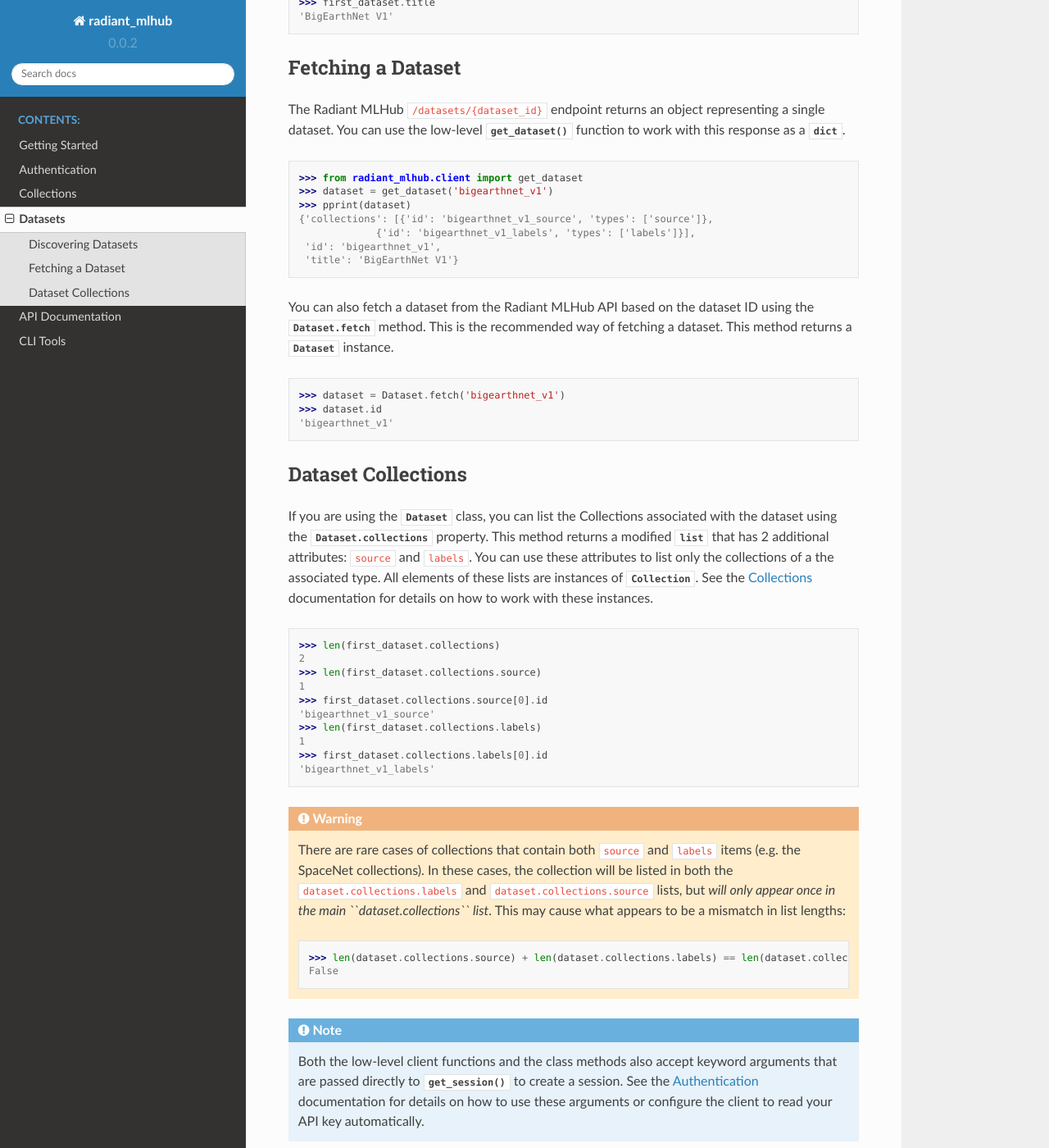
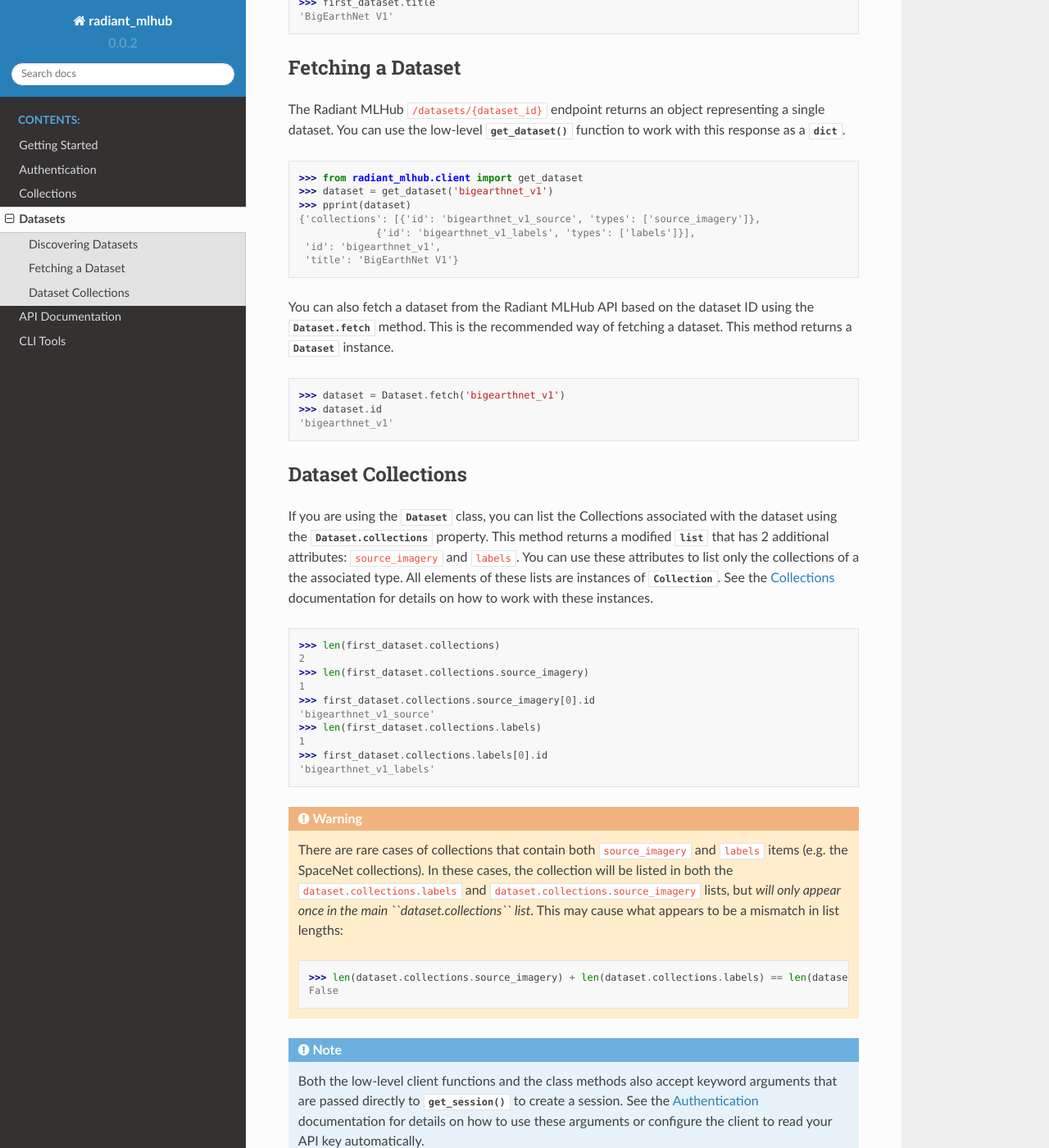
Before and after one commit to radiantearth/radiant-mlhub, a Sphinx documentation site: the page built from docs/source/datasets.rst, in a window 1280 px wide and 1400 px high, scrolled down 1183 px. Shown: the whole window at 82% size. Built offline with Sphinx 7.4.7 and the Read the Docs theme 2.0.0, drawn with Linux system fonts in a browser that asks for light colours; some of the changed text lies outside the part shown.

Commit message:
source -> source_imagery for collection types

```diff
--- a/docs/source/datasets.rst
+++ b/docs/source/datasets.rst
@@ -33,7 +33,7 @@ can use the low-level :func:`~radiant_mlhub.client.list_datasets` function to wo
     >>> datasets = list_datasets()
     >>> first_dataset = next(datasets)
     >>> pprint(first_dataset)
-    {'collections': [{'id': 'bigearthnet_v1_source', 'types': ['source']},
+    {'collections': [{'id': 'bigearthnet_v1_source', 'types': ['source_imagery']},
                  {'id': 'bigearthnet_v1_labels', 'types': ['labels']}],
      'id': 'bigearthnet_v1',
      'title': 'BigEarthNet V1'}
@@ -62,7 +62,7 @@ The Radiant MLHub ``/datasets/{dataset_id}`` endpoint returns an object represen
     >>> from radiant_mlhub.client import get_dataset
     >>> dataset = get_dataset('bigearthnet_v1')
     >>> pprint(dataset)
-    {'collections': [{'id': 'bigearthnet_v1_source', 'types': ['source']},
+    {'collections': [{'id': 'bigearthnet_v1_source', 'types': ['source_imagery']},
                  {'id': 'bigearthnet_v1_labels', 'types': ['labels']}],
      'id': 'bigearthnet_v1',
      'title': 'BigEarthNet V1'}
@@ -81,7 +81,7 @@ Dataset Collections
 
 If you are using the :class:`~radiant_mlhub.models.Dataset` class, you can list the Collections associated with the dataset using the
 :attr:`Dataset.collections <radiant_mlhub.models.Dataset.collections>` property. This method returns a modified :class:`list` that has
-2 additional attributes: ``source`` and ``labels``. You can use these attributes to list only the collections of a the associated type.
+2 additional attributes: ``source_imagery`` and ``labels``. You can use these attributes to list only the collections of a the associated type.
 All elements of these lists are instances of :class:`~radiant_mlhub.models.Collection`. See the :ref:`Collections` documentation for
 details on how to work with these instances.
 
@@ -89,9 +89,9 @@ details on how to work with these instances.
 
     >>> len(first_dataset.collections)
     2
-    >>> len(first_dataset.collections.source)
+    >>> len(first_dataset.collections.source_imagery)
     1
-    >>> first_dataset.collections.source[0].id
+    >>> first_dataset.collections.source_imagery[0].id
     'bigearthnet_v1_source'
     >>> len(first_dataset.collections.labels)
     1
@@ -100,13 +100,13 @@ details on how to work with these instances.
 
 .. warning::
 
-    There are rare cases of collections that contain both ``source`` and ``labels`` items (e.g. the SpaceNet collections). In these cases, the
-    collection will be listed in both the ``dataset.collections.labels`` and ``dataset.collections.source`` lists, but *will only appear once
+    There are rare cases of collections that contain both ``source_imagery`` and ``labels`` items (e.g. the SpaceNet collections). In these cases, the
+    collection will be listed in both the ``dataset.collections.labels`` and ``dataset.collections.source_imagery`` lists, but *will only appear once
     in the main ``dataset.collections`` list*. This may cause what appears to be a mismatch in list lengths:
 
     .. code-block:: python
 
-        >>> len(dataset.collections.source) + len(dataset.collections.labels) == len(dataset.collections)
+        >>> len(dataset.collections.source_imagery) + len(dataset.collections.labels) == len(dataset.collections)
         False
 
 .. note::
```
Also changed, not shown: 4 other files.
